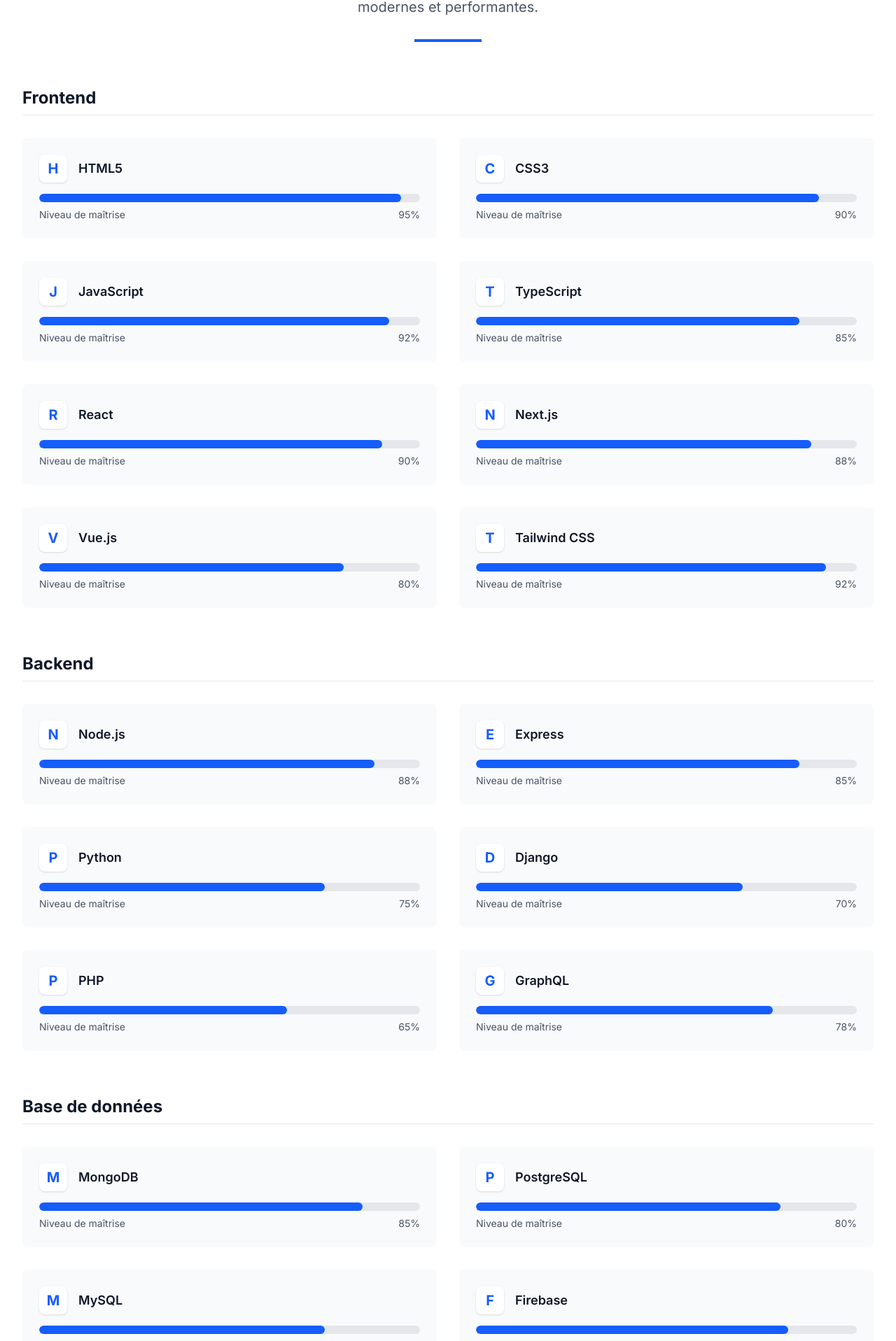
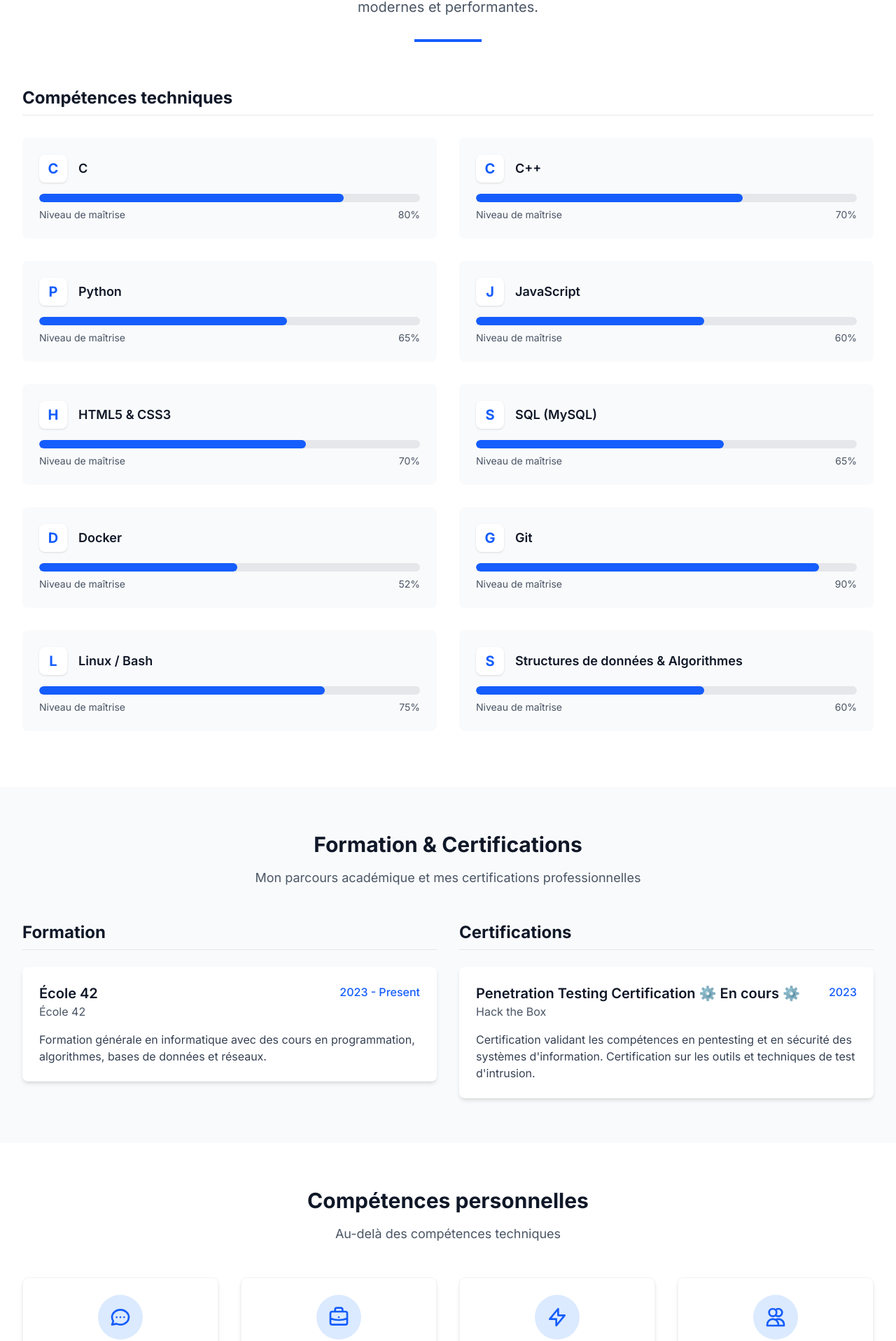
Before and after one commit to 0xAp0stl3/portfolio, a Next.js app: page /skills in a window 1280 px wide. Shown: the part 240-2157 px from the top of the page at 70% size. Built offline with nearby package versions, Linux system fonts and the light colour scheme.

Commit message:
changement dans competences

```diff
--- a/src/app/about/page.tsx
+++ b/src/app/about/page.tsx
@@ -76,29 +76,8 @@
 
             {/* Timeline items */}
             <div className="space-y-12">
+
               {/* Experience 1 */}
-              <div className="relative">
-                <div className="md:flex items-center justify-between">
-                  <div className="md:w-5/12">
-                    <div className="bg-white dark:bg-gray-900 p-6 rounded-lg shadow-md">
-                      <span className="text-blue-600 dark:text-blue-400 font-semibold">2022 - Présent</span>
-                      <h3 className="text-xl font-bold text-gray-900 dark:text-white mt-2">Développeur Full Stack</h3>
-                      <p className="text-gray-600 dark:text-gray-400">Entreprise XYZ</p>
-                      <p className="mt-4 text-gray-700 dark:text-gray-300">
-                        Développement d'applications web modernes utilisant React, Node.js et MongoDB.
-                        Collaboration avec les équipes de design et de produit pour créer des expériences utilisateur exceptionnelles.
-                      </p>
-                    </div>
-                  </div>
-
-                  {/* Timeline dot */}
-                  <div className="hidden md:block absolute left-1/2 transform -translate-x-1/2 w-4 h-4 bg-blue-600 rounded-full"></div>
-
-                  <div className="md:w-5/12 mt-6 md:mt-0"></div>
-                </div>
-              </div>
-
-              {/* Experience 2 */}
               <div className="relative">
                 <div className="md:flex items-center justify-between">
                   <div className="md:w-5/12"></div>
@@ -128,7 +107,7 @@
                       <p className="mt-4 text-gray-700 dark:text-gray-300">
                       À l’école 42, on progresse par projets collaboratifs en autonomie,
                       sans cours magistraux ni professeurs : on conçoit, code et déploie des applications concrètes tout en s’autoévaluant
-                      et en évaluant les autres étudiants. On y acquiert ainsi des compétences techniques (algorithmie, architectures logicielles, DevOps)
+                      et en évaluant les autres étudiants. On y acquiert ainsi des compétences techniques (algorithmie, architectures logicielles)
                       et transverses (gestion de projet, communication, résolution de problèmes).
                       </p>
                     </div>
@@ -144,57 +123,6 @@
           </div>
         </div>
       </section>
-
-      {/* Services Section */}
-      <section className="py-20">
-        <div className="max-w-7xl mx-auto px-4 sm:px-6 lg:px-8">
-          <div className="text-center mb-16">
-            <h2 className="text-3xl font-bold text-gray-900 dark:text-white mb-4">Mes services</h2>
-            <p className="text-lg text-gray-600 dark:text-gray-300">Ce que je peux vous offrir</p>
-          </div>
-
-          <div className="grid md:grid-cols-2 lg:grid-cols-3 gap-8">
-            {/* Service 1 */}
-            <div className="bg-white dark:bg-gray-900 p-8 rounded-lg shadow-md border border-gray-100 dark:border-gray-800 hover:shadow-lg transition-shadow">
-              <div className="w-16 h-16 bg-blue-100 dark:bg-blue-900/30 rounded-lg flex items-center justify-center mb-6">
-                <svg className="w-8 h-8 text-blue-600 dark:text-blue-400" fill="none" stroke="currentColor" viewBox="0 0 24 24" xmlns="http://www.w3.org/2000/svg">
-                  <path strokeLinecap="round" strokeLinejoin="round" strokeWidth="2" d="M9.75 17L9 20l-1 1h8l-1-1-.75-3M3 13h18M5 17h14a2 2 0 002-2V5a2 2 0 00-2-2H5a2 2 0 00-2 2v10a2 2 0 002 2z"></path>
-                </svg>
-              </div>
-              <h3 className="text-xl font-bold text-gray-900 dark:text-white mb-3">Développement Web</h3>
-              <p className="text-gray-700 dark:text-gray-300">
-                Création de sites web et d'applications web modernes, réactifs et optimisés pour tous les appareils.
-              </p>
-            </div>
-
-            {/* Service 2 */}
-            <div className="bg-white dark:bg-gray-900 p-8 rounded-lg shadow-md border border-gray-100 dark:border-gray-800 hover:shadow-lg transition-shadow">
-              <div className="w-16 h-16 bg-blue-100 dark:bg-blue-900/30 rounded-lg flex items-center justify-center mb-6">
-                <svg className="w-8 h-8 text-blue-600 dark:text-blue-400" fill="none" stroke="currentColor" viewBox="0 0 24 24" xmlns="http://www.w3.org/2000/svg">
-                  <path strokeLinecap="round" strokeLinejoin="round" strokeWidth="2" d="M12 18h.01M8 21h8a2 2 0 002-2V5a2 2 0 00-2-2H8a2 2 0 00-2 2v14a2 2 0 002 2z"></path>
-                </svg>
-              </div>
-              <h3 className="text-xl font-bold text-gray-900 dark:text-white mb-3">Applications Mobiles</h3>
-              <p className="text-gray-700 dark:text-gray-300">
-                Développement d'applications mobiles natives et hybrides pour iOS et Android avec React Native.
-              </p>
-            </div>
-
-            {/* Service 3 */}
-            <div className="bg-white dark:bg-gray-900 p-8 rounded-lg shadow-md border border-gray-100 dark:border-gray-800 hover:shadow-lg transition-shadow">
-              <div className="w-16 h-16 bg-blue-100 dark:bg-blue-900/30 rounded-lg flex items-center justify-center mb-6">
-                <svg className="w-8 h-8 text-blue-600 dark:text-blue-400" fill="none" stroke="currentColor" viewBox="0 0 24 24" xmlns="http://www.w3.org/2000/svg">
-                  <path strokeLinecap="round" strokeLinejoin="round" strokeWidth="2" d="M13 10V3L4 14h7v7l9-11h-7z"></path>
-                </svg>
-              </div>
-              <h3 className="text-xl font-bold text-gray-900 dark:text-white mb-3">API & Backend</h3>
-              <p className="text-gray-700 dark:text-gray-300">
-                Conception et développement d'API RESTful et de services backend robustes et évolutifs.
-              </p>
-            </div>
-          </div>
-        </div>
-      </section>
     </div>
   );
 }
--- a/src/app/skills/page.tsx
+++ b/src/app/skills/page.tsx
@@ -4,49 +4,20 @@
   // Données des compétences (normalement, ces données pourraient venir d'une API ou d'un CMS)
   const skillCategories = [
     {
-      name: "Frontend",
-      skills: [
-        { name: "HTML5", level: 95, icon: "/icons/html5.svg" },
-        { name: "CSS3", level: 90, icon: "/icons/css3.svg" },
-        { name: "JavaScript", level: 92, icon: "/icons/javascript.svg" },
-        { name: "TypeScript", level: 85, icon: "/icons/typescript.svg" },
-        { name: "React", level: 90, icon: "/icons/react.svg" },
-        { name: "Next.js", level: 88, icon: "/icons/nextjs.svg" },
-        { name: "Vue.js", level: 80, icon: "/icons/vue.svg" },
-        { name: "Tailwind CSS", level: 92, icon: "/icons/tailwind.svg" }
+      "name": "Compétences techniques",
+      "skills": [
+        { "name": "C", "level": 80 },
+        { "name": "C++", "level": 70 },
+        { "name": "Python", "level": 65 },
+        { "name": "JavaScript", "level": 60 },
+        { "name": "HTML5 & CSS3", "level": 70 },
+        { "name": "SQL (MySQL)", "level": 65 },
+        { "name": "Docker", "level": 52 },
+        { "name": "Git", "level": 90 },
+        { "name": "Linux / Bash", "level": 75 },
+        { "name": "Structures de données & Algorithmes", "level": 60 }
       ]
     },
-    {
-      name: "Backend",
-      skills: [
-        { name: "Node.js", level: 88, icon: "/icons/nodejs.svg" },
-        { name: "Express", level: 85, icon: "/icons/express.svg" },
-        { name: "Python", level: 75, icon: "/icons/python.svg" },
-        { name: "Django", level: 70, icon: "/icons/django.svg" },
-        { name: "PHP", level: 65, icon: "/icons/php.svg" },
-        { name: "GraphQL", level: 78, icon: "/icons/graphql.svg" }
-      ]
-    },
-    {
-      name: "Base de données",
-      skills: [
-        { name: "MongoDB", level: 85, icon: "/icons/mongodb.svg" },
-        { name: "PostgreSQL", level: 80, icon: "/icons/postgresql.svg" },
-        { name: "MySQL", level: 75, icon: "/icons/mysql.svg" },
-        { name: "Firebase", level: 82, icon: "/icons/firebase.svg" }
-      ]
-    },
-    {
-      name: "Outils & Autres",
-      skills: [
-        { name: "Git", level: 90, icon: "/icons/git.svg" },
-        { name: "Docker", level: 75, icon: "/icons/docker.svg" },
-        { name: "AWS", level: 70, icon: "/icons/aws.svg" },
-        { name: "CI/CD", level: 78, icon: "/icons/cicd.svg" },
-        { name: "Jest", level: 80, icon: "/icons/jest.svg" },
-        { name: "Figma", level: 72, icon: "/icons/figma.svg" }
-      ]
-    }
   ];
 
   return (
@@ -119,28 +90,13 @@
                 <div className="bg-white dark:bg-gray-900 p-6 rounded-lg shadow-md">
                   <div className="flex justify-between items-start">
                     <div>
-                      <h4 className="text-xl font-semibold text-gray-900 dark:text-white">Master en Informatique</h4>
-                      <p className="text-gray-600 dark:text-gray-400">Université XYZ</p>
+                      <h4 className="text-xl font-semibold text-gray-900 dark:text-white">École 42</h4>
+                      <p className="text-gray-600 dark:text-gray-400">École 42</p>
                     </div>
-                    <span className="text-blue-600 dark:text-blue-400 font-medium">2017 - 2020</span>
+                    <span className="text-blue-600 dark:text-blue-400 font-medium">2023 - Present</span>
                   </div>
                   <p className="mt-4 text-gray-700 dark:text-gray-300">
-                    Spécialisation en développement web et applications mobiles.
-                    Projet de fin d'études sur les technologies JavaScript modernes.
-                  </p>
-                </div>
-
-                <div className="bg-white dark:bg-gray-900 p-6 rounded-lg shadow-md">
-                  <div className="flex justify-between items-start">
-                    <div>
-                      <h4 className="text-xl font-semibold text-gray-900 dark:text-white">Licence en Informatique</h4>
-                      <p className="text-gray-600 dark:text-gray-400">Université ABC</p>
-                    </div>
-                    <span className="text-blue-600 dark:text-blue-400 font-medium">2014 - 2017</span>
-                  </div>
-                  <p className="mt-4 text-gray-700 dark:text-gray-300">
-                    Formation générale en informatique avec des cours en programmation,
-                    algorithmes, bases de données et réseaux.
+                  Formation générale en informatique avec des cours en programmation, algorithmes, bases de données et réseaux.
                   </p>
                 </div>
               </div>
@@ -156,42 +112,14 @@
                 <div className="bg-white dark:bg-gray-900 p-6 rounded-lg shadow-md">
                   <div className="flex justify-between items-start">
                     <div>
-                      <h4 className="text-xl font-semibold text-gray-900 dark:text-white">AWS Certified Developer</h4>
-                      <p className="text-gray-600 dark:text-gray-400">Amazon Web Services</p>
+                      <h4 className="text-xl font-semibold text-gray-900 dark:text-white">Penetration Testing Certification ⚙️ En cours ⚙️</h4>
+                      <p className="text-gray-600 dark:text-gray-400">Hack the Box</p>
                     </div>
                     <span className="text-blue-600 dark:text-blue-400 font-medium">2023</span>
                   </div>
                   <p className="mt-4 text-gray-700 dark:text-gray-300">
-                    Certification validant les compétences en développement et déploiement
-                    d'applications sur la plateforme AWS.
-                  </p>
-                </div>
-
-                <div className="bg-white dark:bg-gray-900 p-6 rounded-lg shadow-md">
-                  <div className="flex justify-between items-start">
-                    <div>
-                      <h4 className="text-xl font-semibold text-gray-900 dark:text-white">React Developer Certification</h4>
-                      <p className="text-gray-600 dark:text-gray-400">Meta (Facebook)</p>
-                    </div>
-                    <span className="text-blue-600 dark:text-blue-400 font-medium">2022</span>
-                  </div>
-                  <p className="mt-4 text-gray-700 dark:text-gray-300">
-                    Certification avancée sur le développement d'applications avec React,
-                    incluant les hooks, le state management et les performances.
-                  </p>
-                </div>
-
-                <div className="bg-white dark:bg-gray-900 p-6 rounded-lg shadow-md">
-                  <div className="flex justify-between items-start">
-                    <div>
-                      <h4 className="text-xl font-semibold text-gray-900 dark:text-white">MongoDB Developer</h4>
-                      <p className="text-gray-600 dark:text-gray-400">MongoDB University</p>
-                    </div>
-                    <span className="text-blue-600 dark:text-blue-400 font-medium">2021</span>
-                  </div>
-                  <p className="mt-4 text-gray-700 dark:text-gray-300">
-                    Certification sur la conception, le développement et l'optimisation
-                    d'applications utilisant MongoDB.
+                    Certification validant les compétences en pentesting et en sécurité des systèmes d'information.
+                    Certification sur les outils et techniques de test d'intrusion.
                   </p>
                 </div>
               </div>
```
